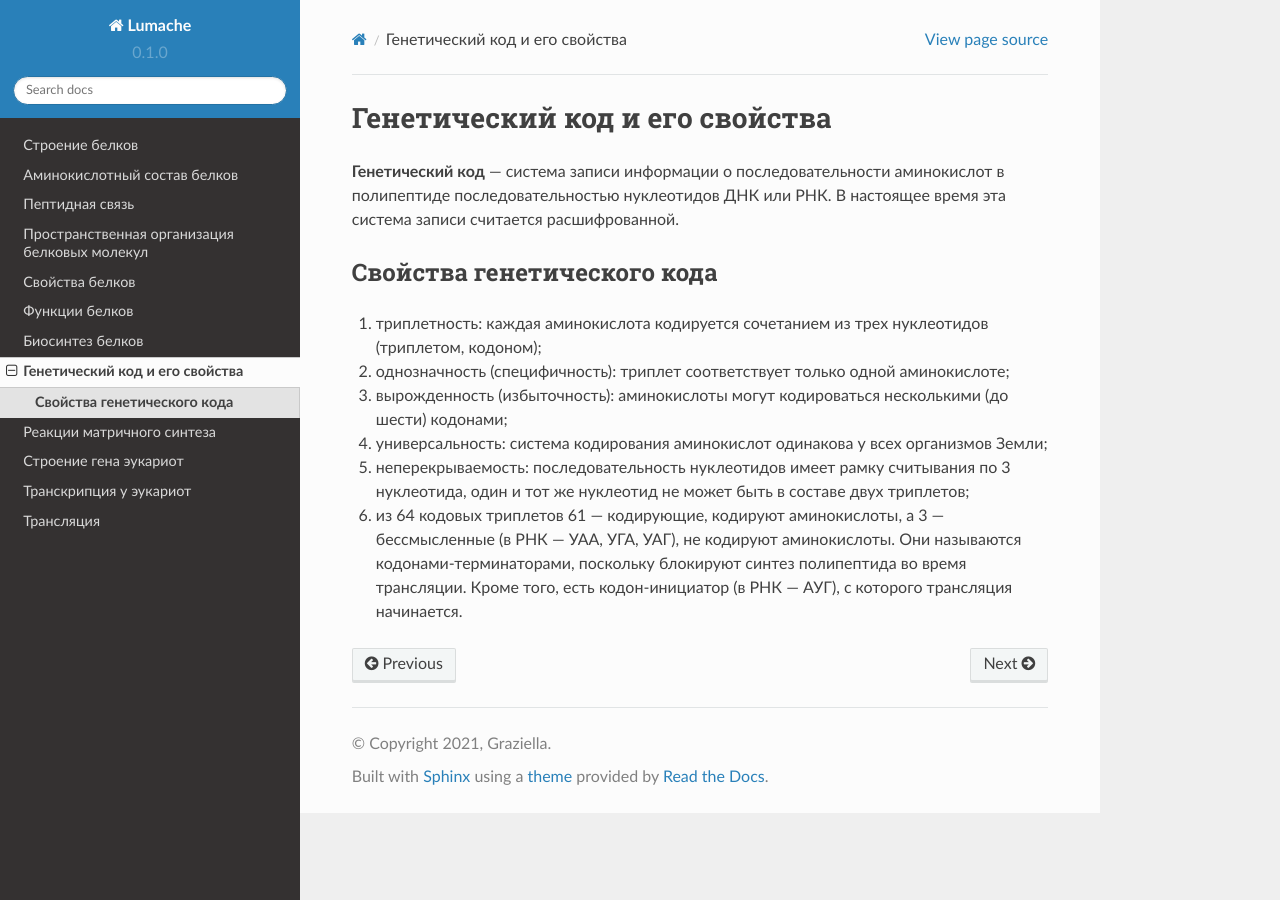
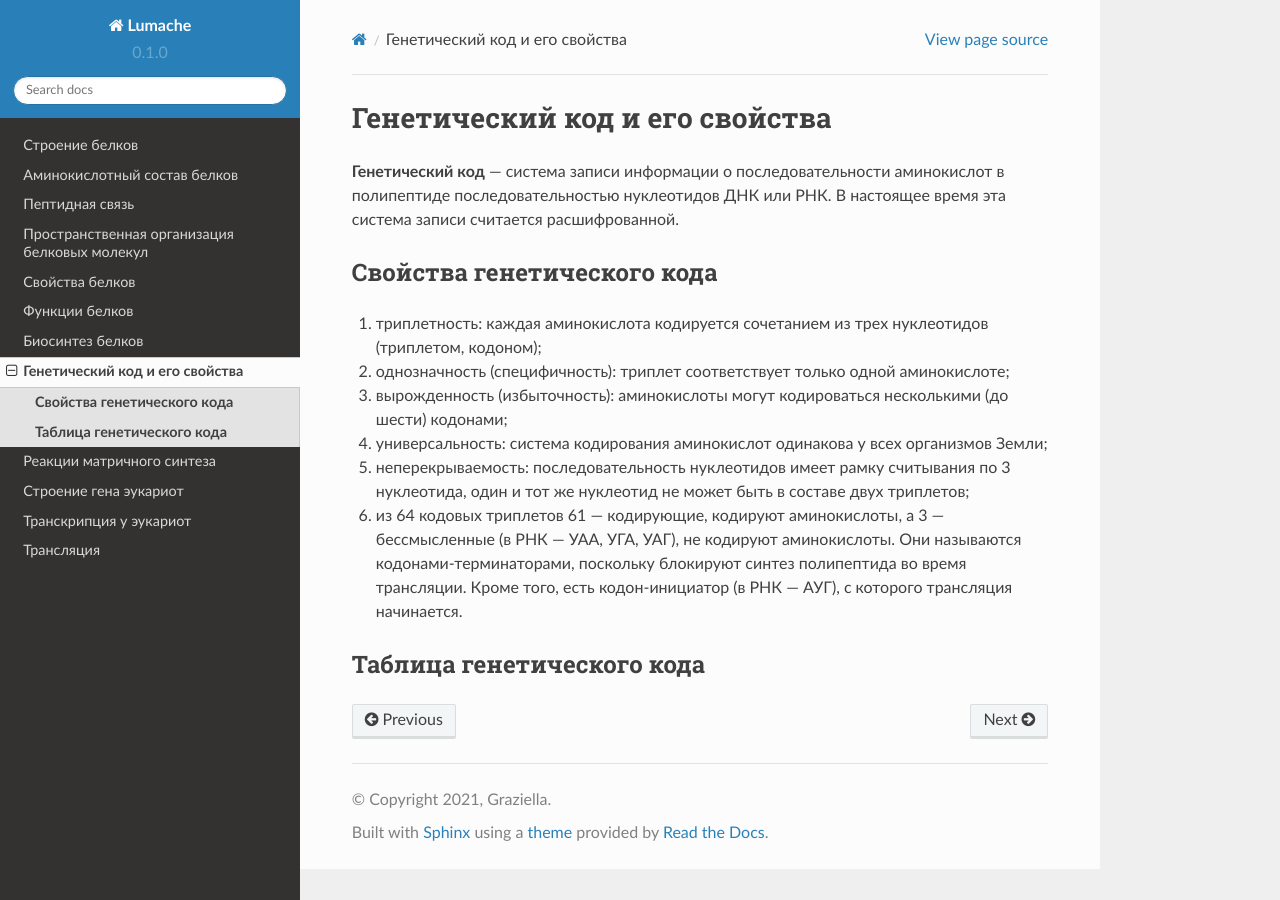
Before and after one commit to neptune2021/test_documentation, a Sphinx documentation site: the page built from docs/source/08.rst, in a window 1280 px wide. Built offline with Sphinx 7.4.7 and the Read the Docs theme 2.0.0, drawn with Linux system fonts in a browser that asks for light colours.

Commit message:
Update 08.rst

```diff
--- a/docs/source/08.rst
+++ b/docs/source/08.rst
@@ -10,3 +10,6 @@
 4. универсальность: система кодирования аминокислот одинакова у всех организмов Земли;
 5. неперекрываемость: последовательность нуклеотидов имеет рамку считывания по 3 нуклеотида, один и тот же нуклеотид не может быть в составе двух триплетов;
 6. из 64 кодовых триплетов 61 — кодирующие, кодируют аминокислоты, а 3 — бессмысленные (в РНК — УАА, УГА, УАГ), не кодируют аминокислоты. Они называются кодонами-терминаторами, поскольку блокируют синтез полипептида во время трансляции. Кроме того, есть кодон-инициатор (в РНК — АУГ), с которого трансляция начинается.
+
+**Таблица генетического кода**
+----------------
```
